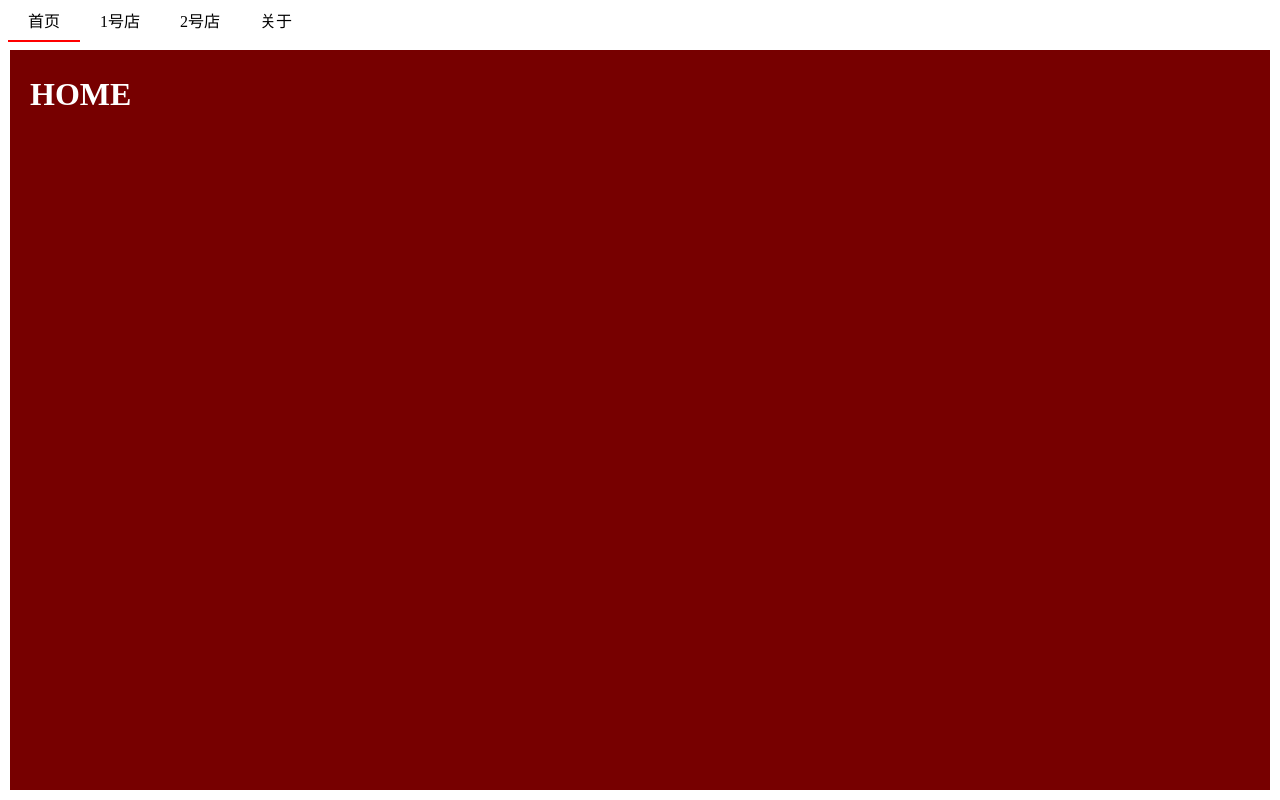
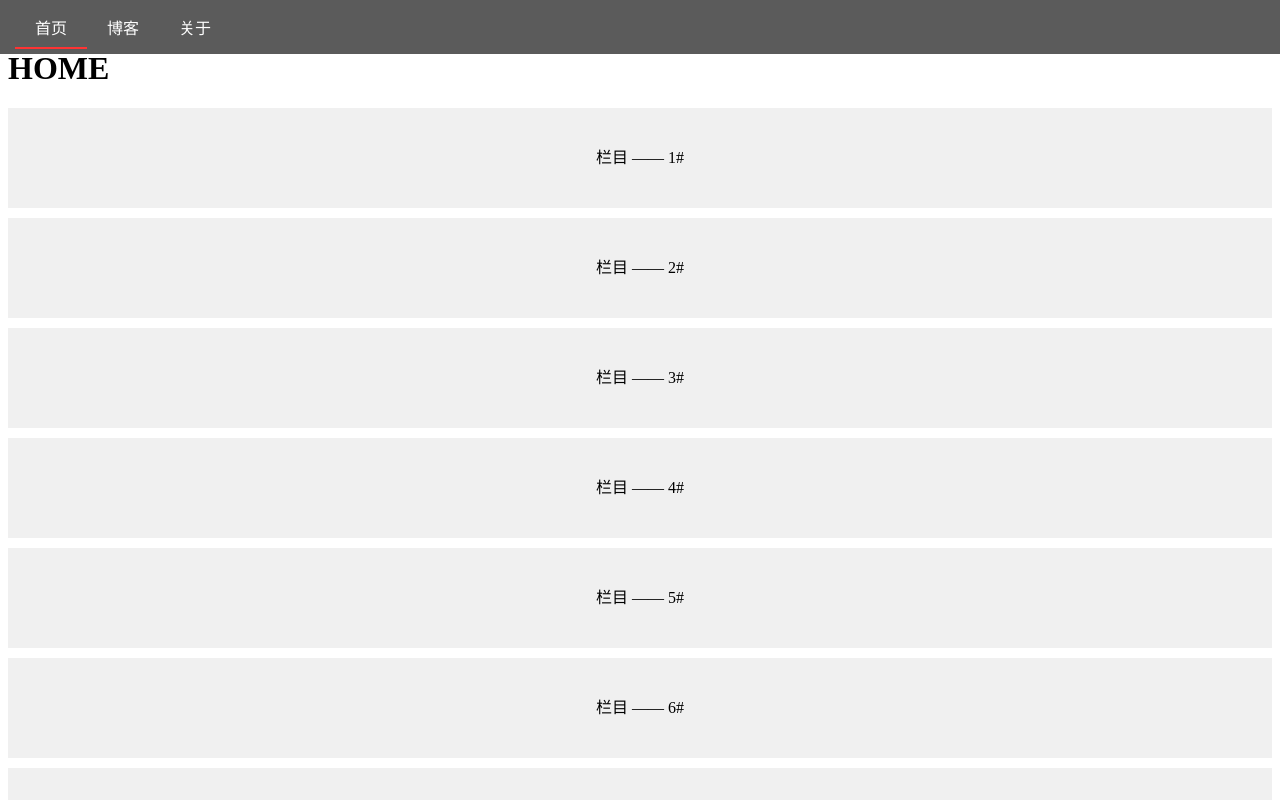
Before and after one commit to ChangsongYao/vuerouter2rumentg, a Vue app: page / in a window 1280 px wide. Shown: the top 800 px of the page. Built offline with nearby package versions, Linux system fonts and the light colour scheme.

Commit message:
4.5 声明路由切换后的滚动行为

```diff
--- a/index.html
+++ b/index.html
@@ -4,7 +4,6 @@
   <meta charset="utf-8">
   <meta name="viewport" content="width=device-width,initial-scale=1.0">
   <title>vuerouter2rumentg</title>
-  <link rel="stylesheet" href="static/lib/animate.css">
 </head>
 <body>
 <div id="app">
--- a/src/App.vue
+++ b/src/App.vue
@@ -1,16 +1,13 @@
 <template>
   <div id="app" v-cloak>
-    <nav class="header">
+    <nav>
       <router-link to="/">首页</router-link>
-      <router-link to="/shop/1">1号店</router-link>
-      <router-link to="/shop/2">2号店</router-link>
+      <router-link to="/blog">博客</router-link>
       <router-link to="/about">关于</router-link>
     </nav>
-    <transition appear
-                appear-active-class="animated fadeIn"
-                enter-active-class="animated zoomIn">
+    <div class="content">
       <router-view></router-view>
-    </transition>
+    </div>
   </div>
 </template>
 
@@ -35,12 +32,28 @@
     0%{width:0%}
     100%{width:90%}
   }
-  body{
-    overflow:hidden
+  nav{
+    position:fixed;
+    display:block;
+    left:0;top:0;
+    right:0;
+    padding:15px;
+    background:#333;
+    opacity:0.8;
+  }
+  .content{
+    margin-top:50px;
+  }
+  .channel-box{
+    height:100px;
+    background:#f0f0f0;
+    margin-bottom:10px;
+    text-align:center;
+    line-height:100px;
   }
   nav a{
     text-decoration: none;
-    color:black;
+    color:#fff;
     padding:10px 20px;
     text-align:center;
   }
@@ -48,23 +61,11 @@
     color: bold;
     border-bottom: 2px solid red;
   }
-  .home,.shop,.about{
-    position:absolute;
-    left:10px;
-    top:50px;
-    right:10px;
-    bottom:10px;
-    padding: 5px 20px;
-    color:white;
+  .blogs li{
+    line-height:30px;
   }
-  .home{
-    background:#700;
-  }
-  .shop{
-    background:#070;
-  }
-  .about{
-    background:#007;
+  pre{
+    font-family:Consolas;
   }
 
 </style>
--- a/src/main.js
+++ b/src/main.js
@@ -11,23 +11,35 @@ Vue.config.productionTip = false
 
 Vue.use(VueRouter);
 
-const EzHome = {template:'<div class="home"><h1>HOME</h1></div>'}
-const EzShop = {
+const EzHome = {
   template:`
-    <div class="shop">
-      <h1>SHOP {{$route.params.id}}</h1>
-    </div>`
+    <div class="home">
+      <h1>HOME</h1>
+      <div class="channel-box" v-for="i in 20">栏目 —— {{i}}#</div>
+    </div>
+  `
 }
-const EzAbout = {template:'<div class="about"><h1>ABOUT</h1></div>'}
+const EzBlog = {
+  template:`
+    <div class="blogs">
+      <h1>BLOG</h1>
+      <ul>
+      	<li v-for="i in 40">
+          <a href="#" @click.prevent>博客文章 —— {{i}}#</a>
+        </li>
+      </ul>
+    </div>
+  `
+}
+const EzAbout = {template:'<h1>ABOUT</h1>'}
 
 const router = new VueRouter({
   routes:[
     {path:'/',component:EzHome},
-    {path:'/shop/:id',component:EzShop},
+    {path:'/blog',component:EzBlog},
     {path:'/about',component:EzAbout}
   ]
 })
-
 
 new Vue({
   el:'#app',
```
